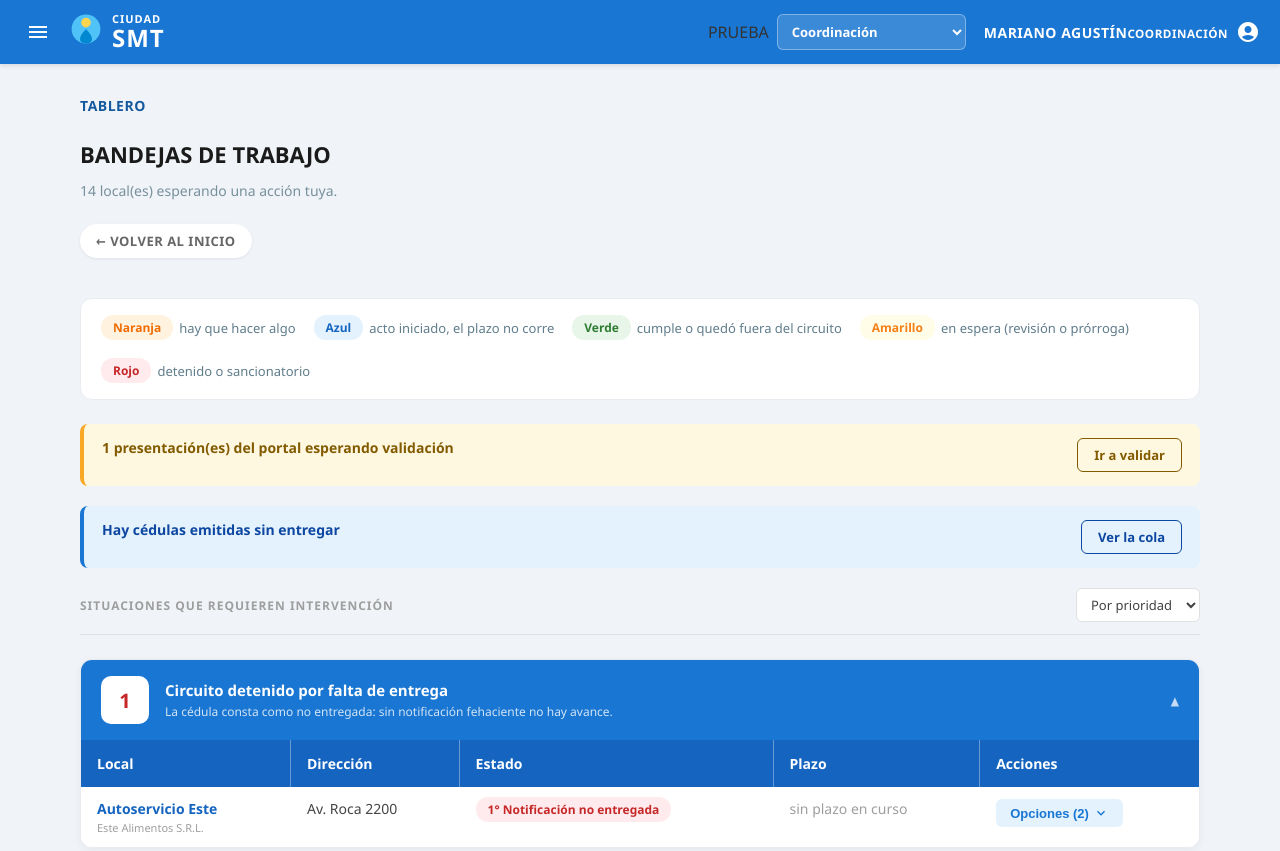
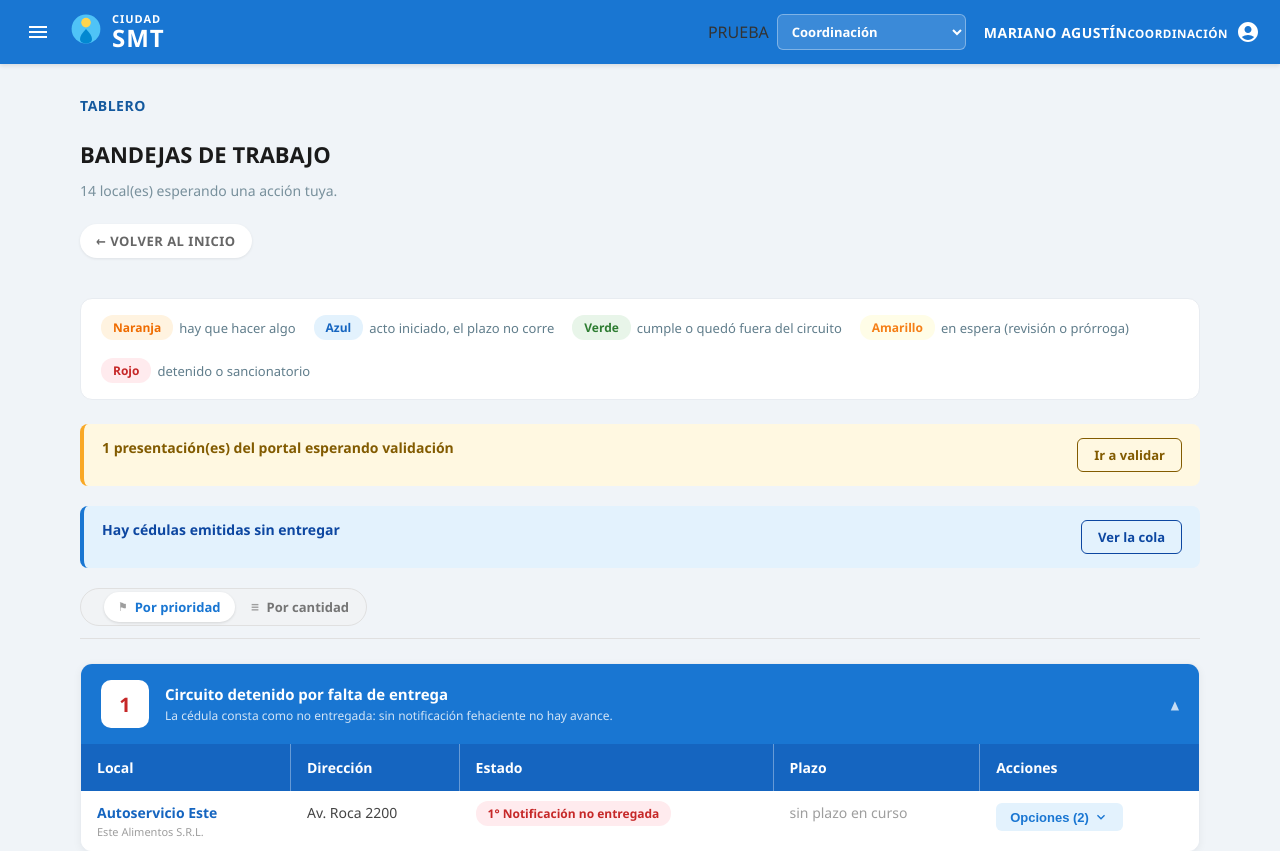
Before and after one commit to candelopeza/pepito, a React (Vite) app: page /#/tablero in a window 1280 px wide. Shown: the top 851 px of the page. Built offline with nearby package versions, Linux system fonts and the light colour scheme.

Commit message:
cambiasitos

```diff
--- a/src/App.css
+++ b/src/App.css
@@ -327,18 +327,29 @@
 /* Variante con un control a la derecha del título (el orden de las bandejas
    del Tablero). El separador sigue siendo el mismo: solo se vuelve flex. */
 .accesos-header-accion { display: flex; align-items: center; justify-content: space-between; gap: 16px; flex-wrap: wrap; }
-.selector-orden { display: flex; align-items: center; gap: 8px; }
-.selector-orden select {
-  border: 1px solid #e0e0e0;
-  border-radius: 6px;
-  padding: 6px 10px;
-  font-size: 13px;
-  font-family: inherit;
-  color: #424242;
-  background-color: #fff;
-  cursor: pointer;
-}
-.selector-orden select:focus { outline: none; border-color: #1976d2; }
+/* Selector segmentado: un rótulo chico y dos pastillas dentro de un mismo
+   marco gris. La activa se pinta de blanco con sombra suave y texto azul, la
+   otra queda gris y se aclara al pasar el mouse. */
+.selector-orden {
+  display: inline-flex; align-items: center; gap: 2px;
+  padding: 3px; background: #f1f3f5; border: 1px solid #e0e0e0; border-radius: 999px;
+}
+.selector-orden-rotulo {
+  padding: 0 8px 0 10px; font-size: 11px; font-weight: 700; letter-spacing: 1px;
+  text-transform: uppercase; color: #9e9e9e;
+}
+.selector-orden-opcion {
+  display: inline-flex; align-items: center; gap: 6px;
+  padding: 6px 14px; border: none; border-radius: 999px; background: transparent;
+  font-family: inherit; font-size: 13px; font-weight: 600; color: #757575;
+  cursor: pointer; transition: background 0.15s, color 0.15s, box-shadow 0.15s;
+}
+.selector-orden-opcion:hover { color: #424242; }
+.selector-orden-opcion.activa {
+  background: #fff; color: #1976d2; box-shadow: 0 1px 3px rgba(0, 0, 0, 0.12);
+}
+.selector-orden-opcion:focus-visible { outline: 2px solid #1976d2; outline-offset: 1px; }
+.selector-orden-icono { font-size: 12px; line-height: 1; }
 
 /* Link a la derecha del separador (el "Abrir el tablero de trabajo →" del
    Inicio). Va acá, en la cabecera de la sección, y no como una tarjeta más:
--- a/src/components/AccionesLocal.jsx
+++ b/src/components/AccionesLocal.jsx
@@ -202,9 +202,6 @@ function AccionesLocal({ local, compacto = false, alTerminar }) {
           <strong>{local.nombreLocal}</strong> queda como <strong>Relevado - Exento</strong>. Es el único estado terminal del
           sistema: el local no vuelve a entrar al circuito de notificaciones.
         </p>
-        <p className="texto-chico">
-          El control lo hace el propio equipo de coordinación. El local no se deriva a ninguna brigada de inspección externa.
-        </p>
       </Confirmar>
 
       <Confirmar
@@ -237,7 +234,7 @@ function AccionesLocal({ local, compacto = false, alTerminar }) {
           <strong>{local.nombreLocal}</strong> entra en la cola de emisión de la primera cédula.
         </p>
         {faltan.length > 0 && (
-          <Aviso tipo="alerta" titulo="Ojo: faltan datos registrales">
+          <Aviso tipo="alerta" titulo="Faltan datos registrales">
             Falta {faltan.join(', ')}. Podés habilitarlo, pero no vas a poder emitir la cédula hasta cargarlos.
           </Aviso>
         )}
--- a/src/components/FormDocumento.jsx
+++ b/src/components/FormDocumento.jsx
@@ -124,7 +124,6 @@ function FormDocumento({ local, onGuardar, onCancelar, desdePortal = false }) {
           valor={datos.numero}
           onChange={(v) => cambiar('numero', v)}
           error={errores.numero}
-          ayuda={esContrato ? 'Número de contrato con el prestador.' : 'Número de la declaración jurada.'}
         />
 
         <Campo
@@ -162,7 +161,7 @@ function FormDocumento({ local, onGuardar, onCancelar, desdePortal = false }) {
             valor={fmtFecha(vencimientoCalculado)}
             onChange={() => {}}
             soloLectura
-            ayuda="Un año calendario exacto. Ese día ya no está vigente."
+            ayuda="Ese día ya no está vigente."
           />
         )}
 
@@ -175,7 +174,7 @@ function FormDocumento({ local, onGuardar, onCancelar, desdePortal = false }) {
           valor={datos.archivo}
           onChange={(v) => cambiar('archivo', v)}
           error={errores.archivo}
-          ayuda="Maqueta: escribí el nombre del archivo. Todavía no hay subida real."
+          ayuda="Escribi el nombre del archivo."
           ancho={2}
         />
 
@@ -190,8 +189,7 @@ function FormDocumento({ local, onGuardar, onCancelar, desdePortal = false }) {
 
       {vencimientoCalculado && (
         <Aviso tipo="ok" titulo={`Al registrarse, el local sale del circuito sancionatorio hasta el ${fmtFecha(vencimientoCalculado)}`}>
-          La documentación vigente tiene prioridad sobre cualquier notificación en curso. Cuando venza, el local reingresa solo a
-          primera notificación pendiente.
+          La documentación vigente tiene prioridad sobre cualquier notificación en curso.
         </Aviso>
       )}
 
--- a/src/components/FormEntrega.jsx
+++ b/src/components/FormEntrega.jsx
@@ -131,11 +131,7 @@ function FormEntrega({ cedula, local, onGuardar, onCancelar }) {
           valor={datos.numeroConfirmado}
           onChange={(v) => cambiar('numeroConfirmado', digitosCedula(v))}
           error={errores.numeroConfirmado}
-          ayuda={
-            numeroArmado
-              ? `Se va a registrar como ${numeroArmado}. Compará contra el papel que entregaste.`
-              : 'Escribí solo el número del papel que entregaste: para CED-001275 alcanza con 1275.'
-          }
+
           ancho={2}
         />
 
@@ -158,7 +154,6 @@ function FormEntrega({ cedula, local, onGuardar, onCancelar }) {
             onChange={(v) => cambiar('fechaEntrega', v)}
             error={errores.fechaEntrega}
             max={hoyISO()}
-            ayuda="Desde acá corre el plazo. No es la fecha de emisión de la cédula."
           />
         )}
 
@@ -168,7 +163,7 @@ function FormEntrega({ cedula, local, onGuardar, onCancelar }) {
           valor={datos.evidencia}
           onChange={(v) => cambiar('evidencia', v)}
           error={errores.evidencia}
-          ayuda="Maqueta: escribí el nombre del archivo."
+          ayuda=" Subir la imagen PNG o JPG"
         />
 
         <CampoTexto
--- a/src/pages/Reportes.jsx
+++ b/src/pages/Reportes.jsx
@@ -171,19 +171,6 @@ function Reportes() {
           </tbody>
         </table>
       )}
-
-      {/* ================= NUMERACIONES ================= */}
-      <div className="accesos-header">
-        <span>Numeraciones administrativas</span>
-      </div>
-      <Aviso tipo="info" titulo="Secuencias controladas, sin reutilización">
-        Los números de cédula y de expediente son numeraciones con significado legal (sección 5.4): queda constancia de qué número
-        se emitió, cuándo y para qué local, y ningún número se reutiliza. Al importar del sistema anterior tienen que continuar
-        desde el último valor emitido, sin repetir ni saltear.
-        <br />
-        Última cédula emitida: <strong>CED-{String(secuencias.cedula).padStart(6, '0')}</strong> · último expediente:{' '}
-        <strong>N° {secuencias.expediente}</strong>
-      </Aviso>
     </>
   );
 }
--- a/src/pages/Tablero.jsx
+++ b/src/pages/Tablero.jsx
@@ -166,16 +166,6 @@ function Tablero() {
         }
         botonVolver
       />
-
-      {/* ---------- Cómo leer los colores ----------
-          VA ARRIBA A PROPÓSITO. Estaba al final de la página y no servía de
-          nada: para entender un badge había que bajar hasta el último renglón
-          y volver. Es la referencia para leer TODO lo que viene abajo (los
-          avisos y las bandejas), así que va antes que eso.
-
-          El sistema tiene 24 estados: sin esta ayuda nadie recuerda qué
-          significa cada color. Va sin título: ocupa un solo renglón y no
-          empuja las bandejas fuera de la primera pantalla. */}
       <div className="leyenda">
         <span>
           <Badge color="naranja">Naranja</Badge> hay que hacer algo
@@ -217,25 +207,28 @@ function Tablero() {
 
       {/* ---------- Las bandejas ---------- */}
       <div className="accesos-header accesos-header-accion">
-        <span>Situaciones que requieren intervención</span>
         {/* El selector solo tiene sentido si hay más de una bandeja que ordenar. */}
         {bandejas.length > 1 && (
-          <div className="selector-orden">
-            {/* Sin rótulo visible: el desplegable ya dice "Por prioridad" / "Por
-                cantidad", así que la palabra "Ordenar" al lado no agregaba nada. El
-                nombre accesible queda en aria-label, para el lector de pantalla. */}
-            <select
-              id="tablero-orden"
-              aria-label="Ordenar las bandejas"
-              value={orden}
-              onChange={(e) => cambiarOrden(e.target.value)}
-            >
-              {ORDENES_BANDEJA.map((o) => (
-                <option key={o.id} value={o.id}>
-                  {o.etiqueta}
-                </option>
-              ))}
-            </select>
+          <div className="selector-orden" role="radiogroup" aria-label="Ordenar las bandejas">
+            {/* Dos botones tipo pastilla en vez de un desplegable: las opciones son
+                solo dos y así se ve de un vistazo cuál está activa, sin abrir nada.
+                Cada una lleva un ícono chico que dice de qué se trata el orden. */}
+            <span className="selector-orden-rotulo"></span>
+            {ORDENES_BANDEJA.map((o) => (
+              <button
+                key={o.id}
+                type="button"
+                role="radio"
+                aria-checked={orden === o.id}
+                className={`selector-orden-opcion${orden === o.id ? ' activa' : ''}`}
+                onClick={() => cambiarOrden(o.id)}
+              >
+                <span className="selector-orden-icono" aria-hidden="true">
+                  {o.id === 'prioridad' ? '⚑' : '≡'}
+                </span>
+                {o.etiqueta}
+              </button>
+            ))}
           </div>
         )}
       </div>
--- a/src/pages/campo/Entregas.jsx
+++ b/src/pages/campo/Entregas.jsx
@@ -76,9 +76,10 @@ function Entregas() {
       />
 
       {sinAsignar.length > 0 && rol === 'coordinacion' && (
-        <Aviso tipo="alerta" titulo={`${sinAsignar.length} cédula(s) emitidas sin notificador asignado`}>
-          Nadie las va a entregar hasta que se asignen. <Link to="/notificaciones">Ir a la cola de emisión</Link>.
-        </Aviso>
+        <Aviso
+     tipo="alerta" titulo={`${sinAsignar.length} cédula(s) emitidas sin notificador asignado`}
+        accion={<Link to="/tablero">Expedientes para generar</Link>}
+      />
       )}
 
 
--- a/src/pages/herramientas/Duplicados.jsx
+++ b/src/pages/herramientas/Duplicados.jsx
@@ -59,17 +59,8 @@ function Duplicados() {
         subtitulo={`${pares.length} par(es) candidatos · ${fusiones.length} fusión(es) realizadas`}
         botonVolver
       />
-
-      <Aviso tipo="info" titulo="El sistema propone, vos decidís">
-        Coincidencia <Badge color="rojo">alta</Badge> = mismo CUIT normalizado. <Badge color="naranja">Media</Badge> = nombre
-        parecido y misma dirección. <Badge color="amarillo">Baja</Badge> = solo el nombre se parece; revisala con cuidado, puede
-        ser un local distinto.
-      </Aviso>
-
       {pares.length === 0 ? (
         <Vacio titulo="No se detectaron duplicados">
-          Se comparan CUIT normalizado, nombre comercial y calle con altura. Si sabés de un duplicado que no aparece, avisá qué
-          criterio lo detectaría.
         </Vacio>
       ) : (
         pares.map((par) => {
```
Also changed, not shown: src/components/FormLocal.jsx (+5 -13 lines), src/pages/campo/Relevar.jsx (+0 -16 lines).
